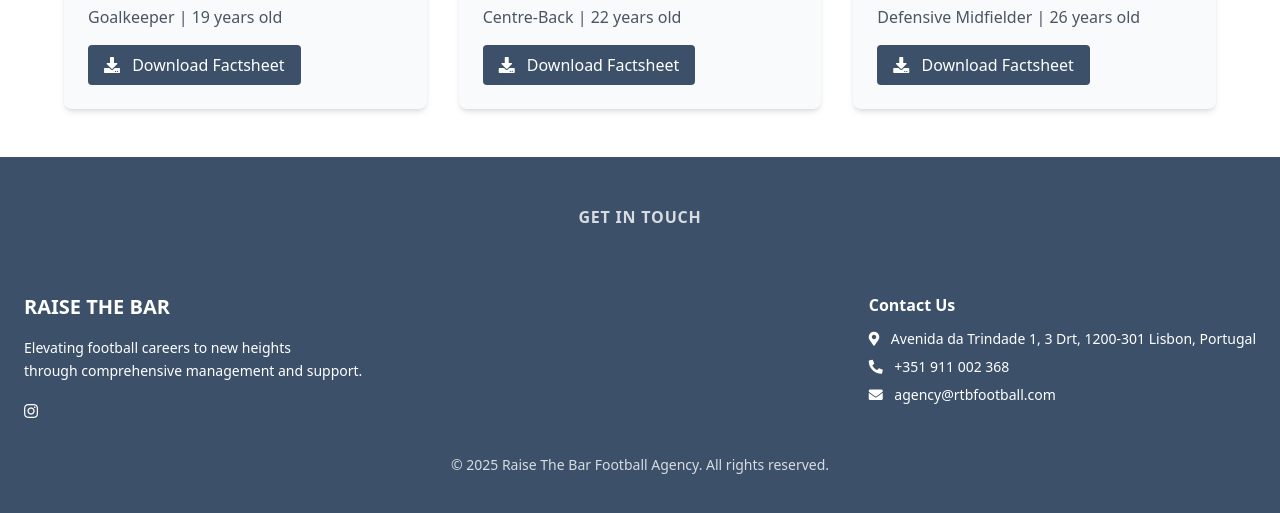
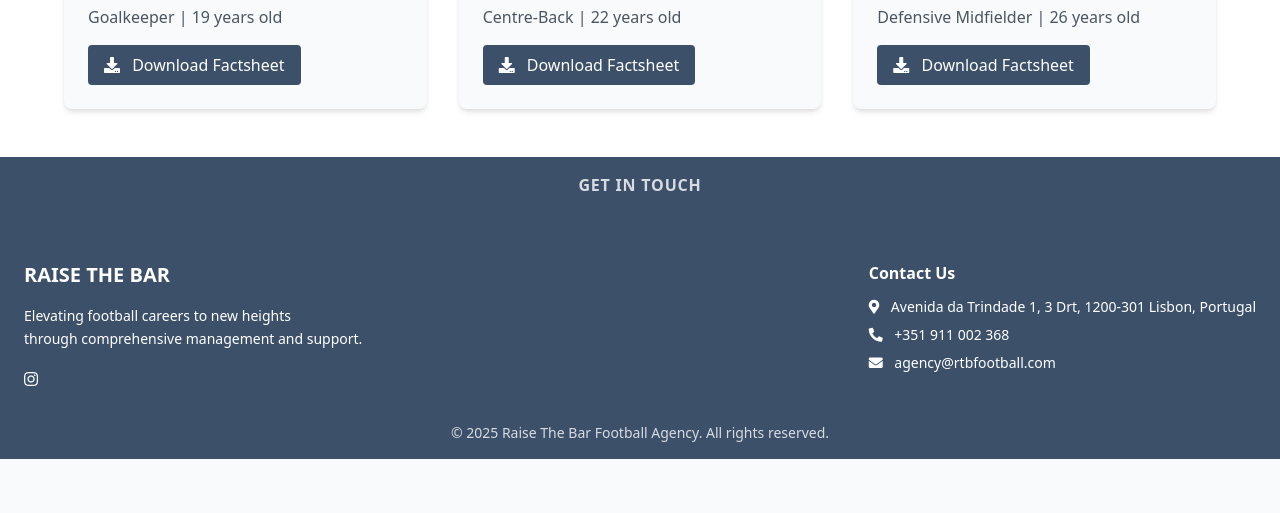
Before and after one commit to moris10/raisethebar-site, a plain HTML site: page index.html in a window 1280 px wide. Shown: the part 1963-2476 px from the top of the page. After the commit the page ends 2422 px from the top, so only its background shows below. Drawn offline with nearby package versions, Linux system fonts and the light colour scheme.

Commit message:
Update index.html

```diff
--- a/index.html
+++ b/index.html
@@ -131,7 +131,7 @@
     </div>
   </section>
 
-  <footer class="text-white py-12 bg-[#3c506a]" id="contact">
+  <footer class="text-white py-4 bg-[#3c506a]" id="contact">
     <div class="container mx-auto px-6 max-w-7xl">
       <div class="text-center mb-16">
         <span class="font-semibold tracking-wider opacity-80">GET IN TOUCH</span>
```
